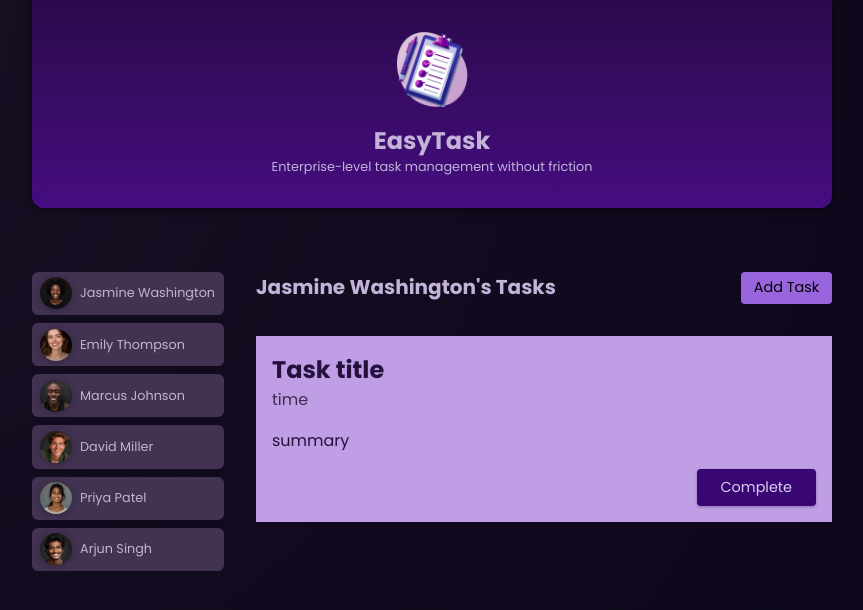
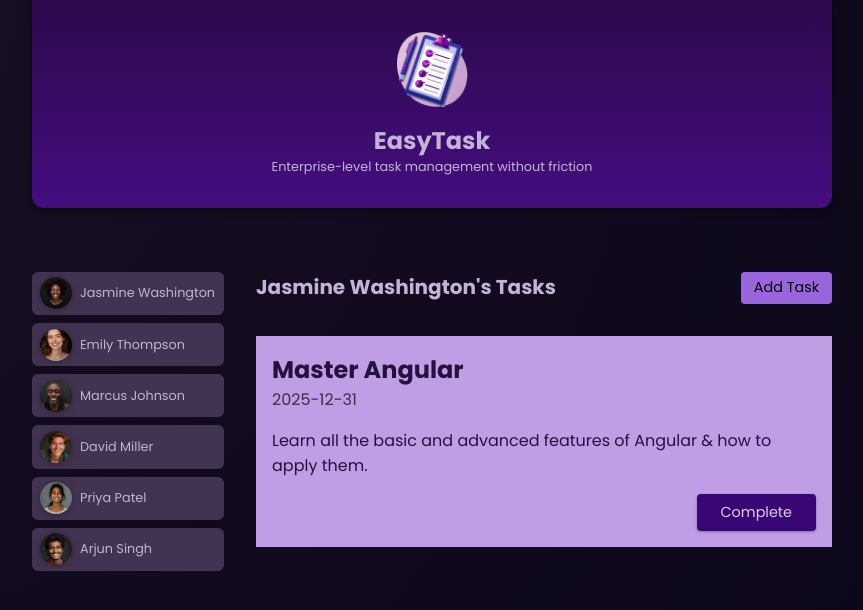
Before and after one commit to thiagocclima/angular-studies, an Angular app in the folder easytask/: page / in a window 1280 px wide. Both pictures are taken after a click on the button "Jasmine Washington". Shown: the top 610 px of the page, without its empty margins (208-1071 px from the left). Built offline with nearby package versions, Linux system fonts and the light colour scheme.

Commit message:
add dummy tasks and show it filtered

```diff
--- a/easytask/src/app/app.component.html
+++ b/easytask/src/app/app.component.html
@@ -10,7 +10,7 @@
     </ul>
 
     @if (selectedUser) {
-        <app-tasks [name]="selectedUser.name"></app-tasks>
+        <app-tasks [userId]="selectedUser.id" [name]="selectedUser.name"></app-tasks>
     } @else {
         <p id="fallback">Select a user to see their tasks!</p>
     }
--- a/easytask/src/app/tasks/task/task.component.html
+++ b/easytask/src/app/tasks/task/task.component.html
@@ -1,7 +1,7 @@
 <article>
-    <h2>Task title</h2>
-    <time datetime="">time</time>
-    <p>summary</p>
+    <h2>{{task.title}}</h2>
+    <time>{{task.dueDate}}</time>
+    <p>{{task.summary}}</p>
     <p class="actions">
         <button>Complete</button>
     </p>
--- a/easytask/src/app/tasks/task/task.component.ts
+++ b/easytask/src/app/tasks/task/task.component.ts
@@ -1,4 +1,5 @@
-import { Component } from '@angular/core';
+import { Component, Input } from '@angular/core';
+import { Task } from './task.model';
 
 @Component({
   selector: 'app-task',
@@ -8,5 +9,6 @@
   styleUrl: './task.component.css'
 })
 export class TaskComponent {
+  @Input({required:true}) task!: Task;
 
 }
--- a/easytask/src/app/tasks/tasks.component.html
+++ b/easytask/src/app/tasks/tasks.component.html
@@ -6,8 +6,10 @@
         </menu>
     </header>
     <ul>
-        <li>
-            <app-task></app-task>
-        </li>
+        @for (task of selectedUserTasks; track task.id) {
+            <li>
+                <app-task [task]="task"/>
+            </li>
+        }
     </ul>
 </section>
--- a/easytask/src/app/tasks/tasks.component.ts
+++ b/easytask/src/app/tasks/tasks.component.ts
@@ -9,7 +9,37 @@
   styleUrl: './tasks.component.css'
 })
 export class TasksComponent {
+  @Input({required:true}) userId!: string;
+  @Input({required:true}) name !: string;
 
-  @Input({required:true}) name ?: string;
+  tasks = [
+    {
+      id: 't1',
+      userId: 'u1',
+      title: 'Master Angular',
+      summary:
+        'Learn all the basic and advanced features of Angular & how to apply them.',
+      dueDate: '2025-12-31',
+    },
+    {
+      id: 't2',
+      userId: 'u3',
+      title: 'Build first prototype',
+      summary: 'Build a first prototype of the online shop website',
+      dueDate: '2024-05-31',
+    },
+    {
+      id: 't3',
+      userId: 'u3',
+      title: 'Prepare issue template',
+      summary:
+        'Prepare and describe an issue template which will help with project management',
+      dueDate: '2024-06-15',
+    },
+  ];
+
+  get selectedUserTasks(){
+    return this.tasks.filter((t) => t.userId===this.userId);
+  }
 
 }
--- /dev/null
+++ b/easytask/src/app/user/user.model.ts
@@ -0,0 +1,5 @@
+export type User = {
+  id:string;
+  avatar:string;
+  name:string;
+}
```
Also changed, not shown: easytask/src/app/dummy-tasks.ts (added, +25 -0 lines), easytask/src/app/tasks/task/task.model.ts (added, +7 -0 lines), easytask/src/app/user/user.component.ts (+1 -6 lines), 2 other files (tests, documents, lock files or other folders).
